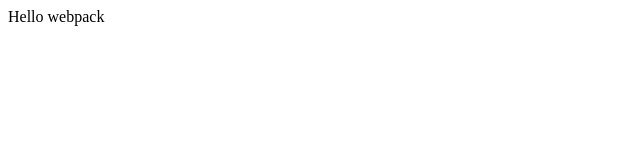
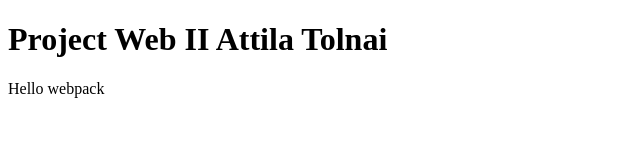
Before and after one commit to EHB-MCT/web2-frontend-attilatolnai, a website: page docs/index.html in a window 1280 px wide. Shown: the whole page, without its empty margins (0-640 px from the left). Drawn offline with Linux system fonts and the light colour scheme.

Commit message:
Starting test
Test to see if my html gets updated on github pages

```diff
--- a/docs/index.html
+++ b/docs/index.html
@@ -5,6 +5,7 @@
     <title>Getting Started</title>
   </head>
   <body>
+    <h1>Project Web II Attila Tolnai</h1>
     <script src="main.js"></script>
   </body>
 </html>
```
